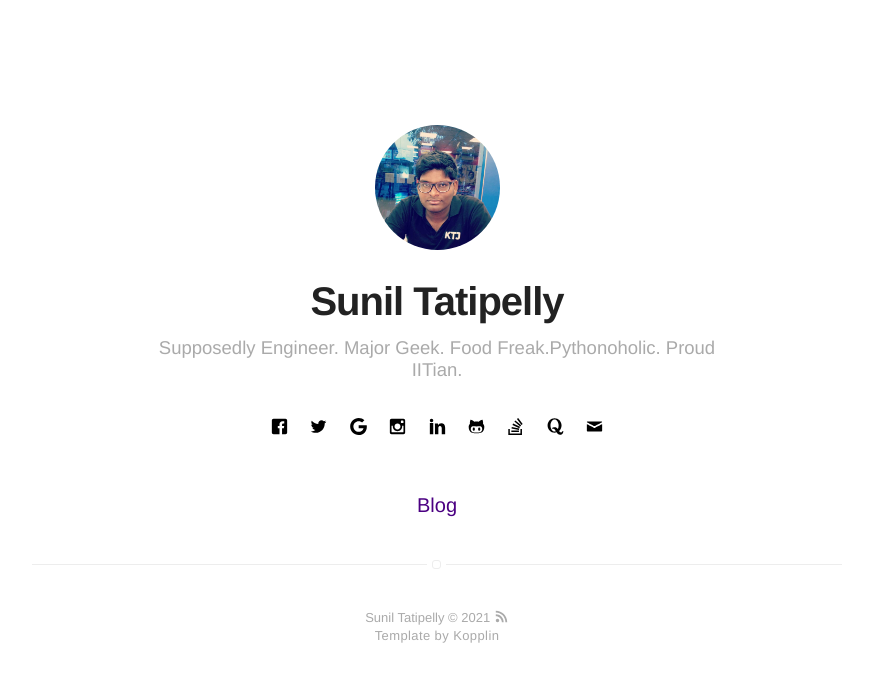
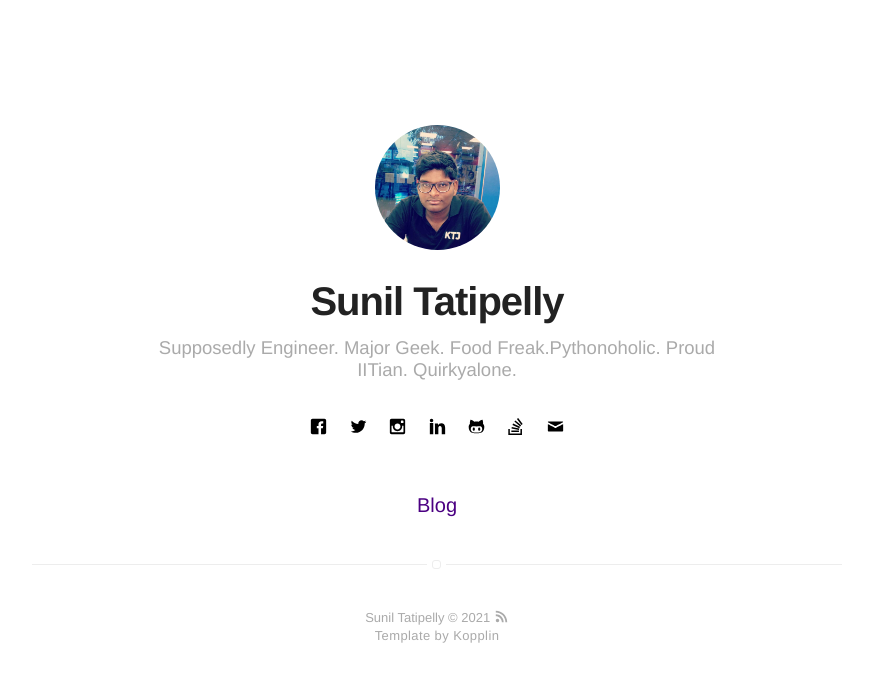
Before and after one commit to Sunil02324/My-New-Website, a Jekyll site: the page built from index.html, in a window 1280 px wide. Shown: the top 682 px of the page, without its empty margins (203-1076 px from the left). Built offline with Jekyll 4.4.1, drawn with Linux system fonts in a browser that asks for light colours.

Commit message:
Updating details

```diff
--- a/_config.yml
+++ b/_config.yml
@@ -1,9 +1,9 @@
 # main text of home
 name: Sunil Tatipelly
-bio: Supposedly Engineer. Major Geek. Food Freak.Pythonoholic. Proud IITian.
+bio: Supposedly Engineer. Major Geek. Food Freak.Pythonoholic. Proud IITian. Quirkyalone.
 
 # twitter summary info
-description: Supposedly Engineer. Major Geek. Food Freak.Pythonoholic. Proud IITian.
+description: Supposedly Engineer. Major Geek. Food Freak.Pythonoholic. Proud IITian. Quirkyalone.
 
 # if it's an external image, update below for true
 # better with square images
@@ -31,7 +31,7 @@
 # if you don't have any of social below, comment the line
 facebook: sunil.tatipelly
 twitter: suniltatipelly
-google: suniltatipelly1
+#google: suniltatipelly1
 instagram: suniltatipelly
 # pinterest: mypinterest
 linkedin: suniltatipelly
@@ -39,7 +39,7 @@
 #spotify: myspotify
 github: Sunil02324
 stackoverflow: 4679396/sunil-tatipelly
-quora: Sunil-Tatipelly-1
+#quora: Sunil-Tatipelly-1
 #reddit: username
 #medium: medium
 #vimeo: myvimeo
@@ -48,7 +48,7 @@
 authors:
     suniltatipelly:
         name: Sunil Tatipelly
-        bio: Supposedly Engineer. Major Geek. Food Freak.Pythonoholic. Proud IITian.
+        bio: Supposedly Engineer. Major Geek. Food Freak.Pythonoholic. Proud IITian. Quirkyalone.
         external-image: false
         picture: assets/images/profile.jpg
         twitter: suniltatipelly
```
